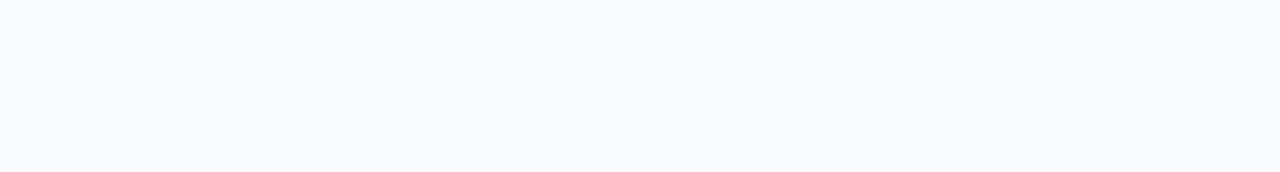
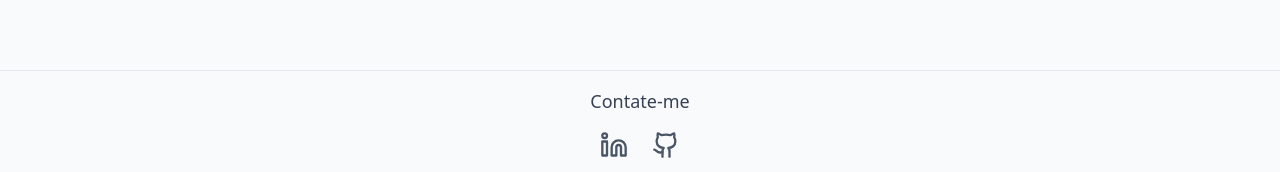
Before and after one commit to Vicsxz/portifolio, a React (Vite) app: page / in a window 1280 px wide. Shown: the part 1594-1766 px from the top of the page. Before the commit the page ends 1664 px from the top, so only its background shows below. Built offline with nearby package versions, Linux system fonts and the light colour scheme.

Commit message:
footer feito, só preciso linkar os perfis

```diff
--- a/src/App.tsx
+++ b/src/App.tsx
@@ -1,13 +1,15 @@
 import Navbar from "./components/Navbar";
 import Card from "./components/Card";
+import Footer from "./components/Footer";
 
 function App() {
   return (
     <>
       <Navbar />
+
       <main>
         {/* Seção Início */}
-        <div id="inicio" className="min-h-fit md:min-h-screen pb-1 md:grid md:grid-cols-2">
+        <div id="inicio" className="min-h-fit md:min-h-screen pb-1 md:grid md:grid-cols-2 ">
           {/* Text Content */}
           <section className="flex flex-col justify-center p-6 md:p-12">
             <div className="mx-auto max-w-2xl">
@@ -64,6 +66,8 @@ function App() {
           </div>
         </div>
       </main>
+
+      <Footer />
     </>
   );
 }
--- /dev/null
+++ b/src/components/Footer.tsx
@@ -0,0 +1,39 @@
+import { Github, Linkedin } from 'lucide-react';
+
+const Footer = () => {
+  return (
+    <footer className="bg-gray-50 py-4 border-t border-gray-200">
+      <div className="max-w-7xl mx-auto px-4">
+        <div className="flex flex-col items-center justify-center space-y-4">
+          {/* Texto "Contate-me" */}
+          <p className="text-lg font-medium text-gray-700">Contate-me</p>
+
+          {/* Ícones do LinkedIn e GitHub */}
+          <div className="flex space-x-6">
+            {/* LinkedIn */}
+            <a
+              href="https://linkedin.com/in/seu-perfil"
+              target="_blank"
+              rel="noopener noreferrer"
+              className="text-gray-600 hover:text-[#F0944F] transition-colors"
+            >
+              <Linkedin size={28} />
+            </a>
+
+            {/* GitHub */}
+            <a
+              href="https://github.com/seu-usuario"
+              target="_blank"
+              rel="noopener noreferrer"
+              className="text-gray-600 hover:text-[#F0944F] transition-colors"
+            >
+              <Github size={28} />
+            </a>
+          </div>
+        </div>
+      </div>
+    </footer>
+  );
+};
+
+export default Footer;
```
